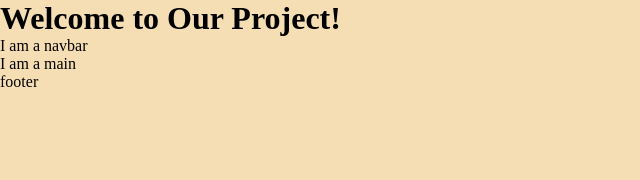
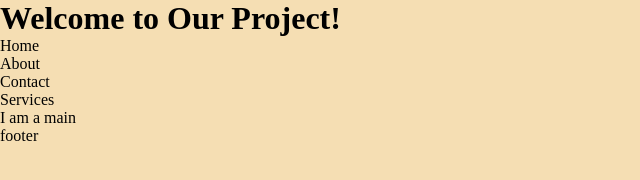
Before and after one commit to BasharAlwarad/OurProject, a plain HTML site: page index.html in a window 1280 px wide. Shown: the whole page, without its empty margins (0-640 px from the left). Drawn offline with Linux system fonts and the light colour scheme.

Commit message:
adding navbar

```diff
--- a/index.html
+++ b/index.html
@@ -10,7 +10,14 @@
     <header>
       <h1>Welcome to Our Project!</h1>
     </header>
-    <nav>I am a navbar</nav>
+    <nav>
+      <ul>
+        <li>Home</li>
+        <li>About</li>
+        <li>Contact</li>
+        <li>Services</li>
+      </ul>
+    </nav>
     <main>I am a main</main>
     <footer>footer</footer>
   </body>
```
